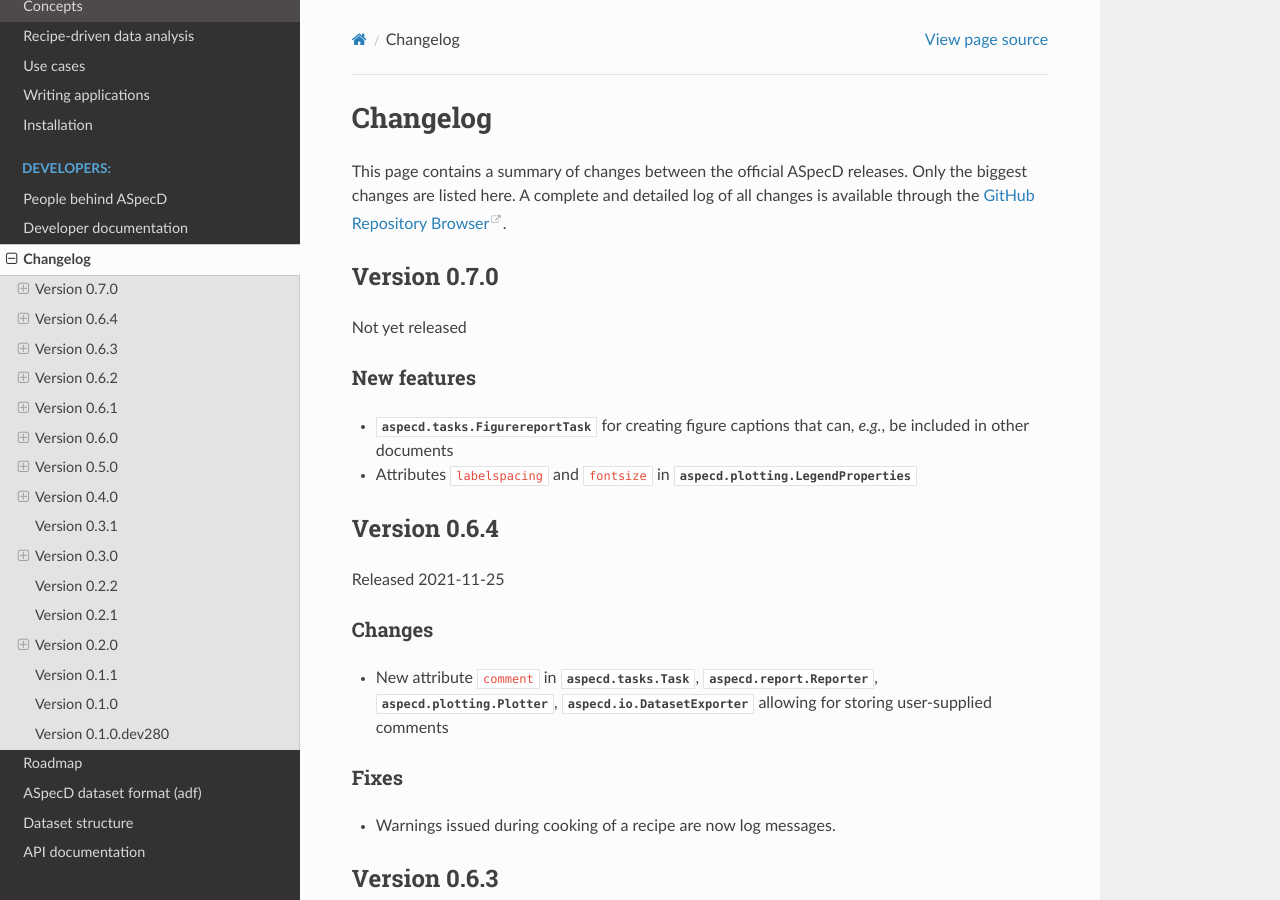
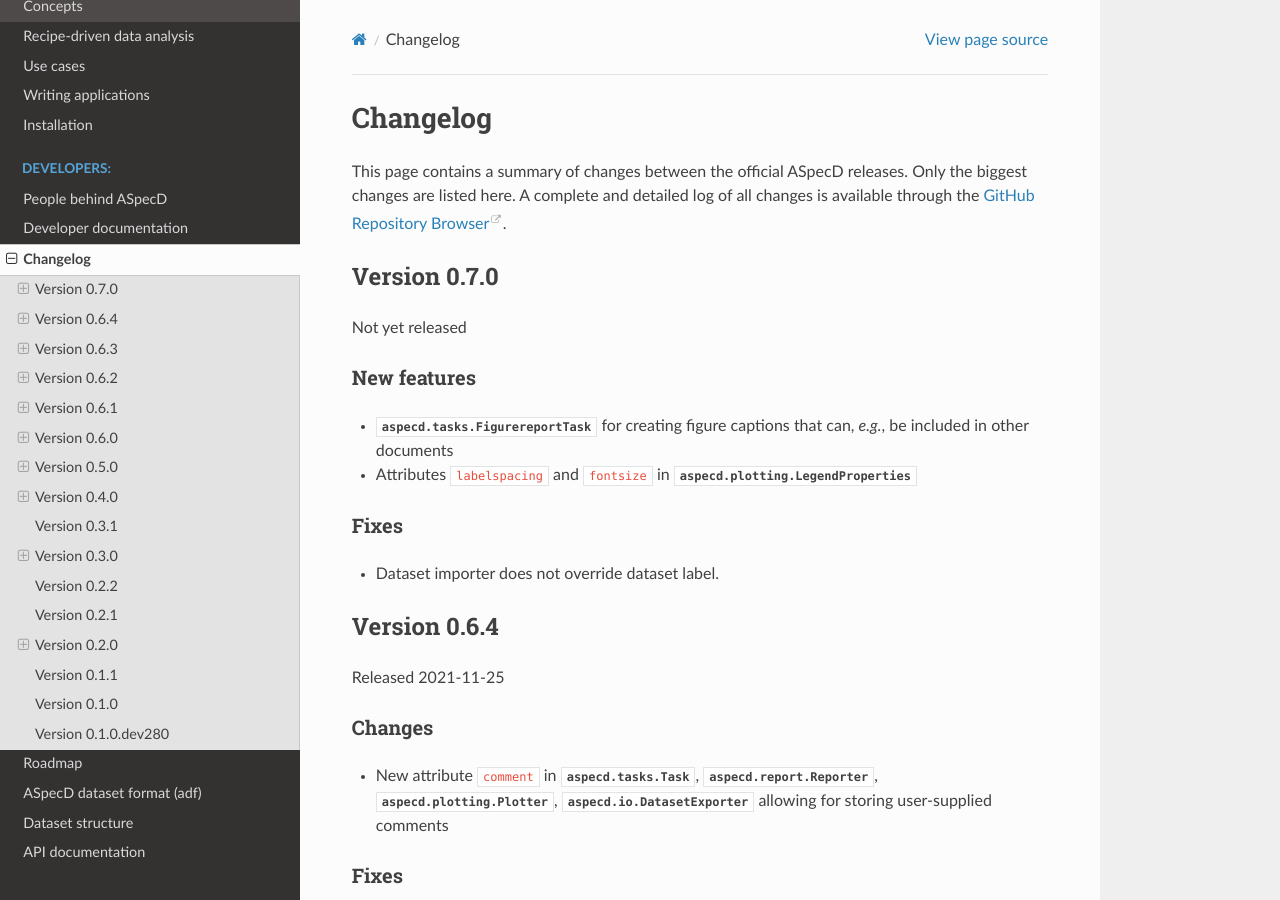
Before and after one commit to tillbiskup/aspecd, a Sphinx documentation site: the page built from docs/changelog.rst, in a window 1280 px wide and 900 px high. Built offline with Sphinx 7.4.7 and the Read the Docs theme 2.0.0, drawn with Linux system fonts in a browser that asks for light colours.

Commit message:
Dataset importer does not override dataset label

```diff
--- a/docs/changelog.rst
+++ b/docs/changelog.rst
@@ -16,6 +16,12 @@
 
 * :class:`aspecd.tasks.FigurereportTask` for creating figure captions that can, *e.g.*, be included in other documents
 * Attributes ``labelspacing`` and ``fontsize`` in :class:`aspecd.plotting.LegendProperties`
+
+
+Fixes
+-----
+
+* Dataset importer does not override dataset label.
 
 
 Version 0.6.4
```
